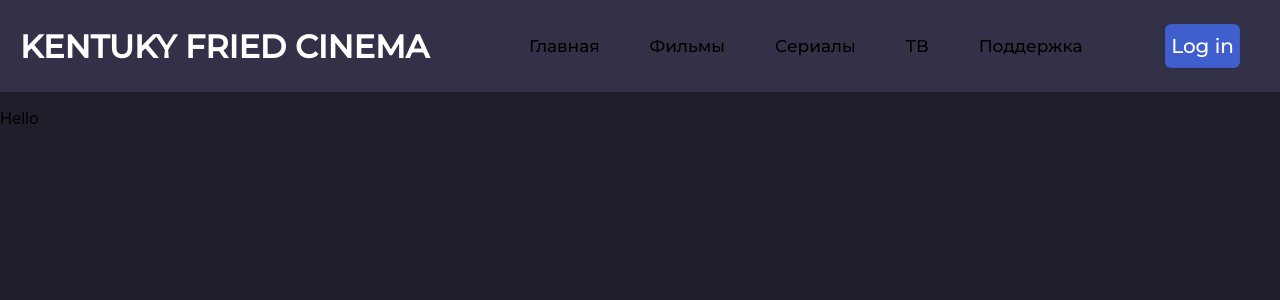
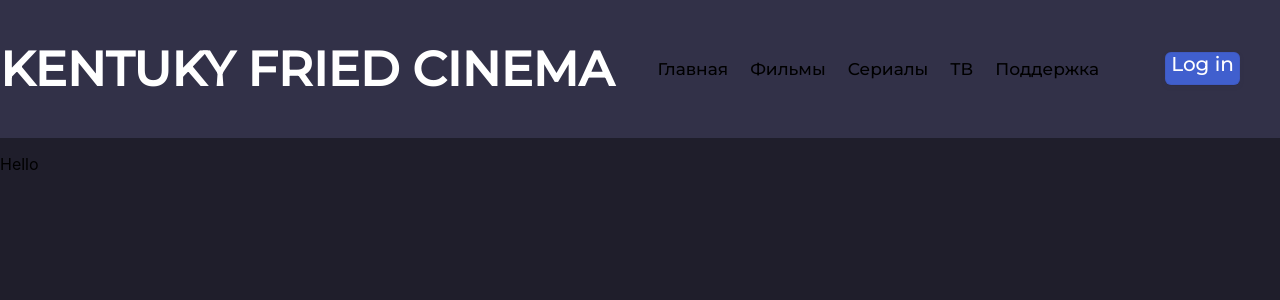
Before and after one commit to Ropho/Pirater, a React (Create React App) app in the folder front-app/: page / in a window 1280 px wide. Shown: the top 300 px of the page. Built offline with nearby package versions, Linux system fonts and the light colour scheme.

Commit message:
added flex

```diff
--- a/front-app/src/Components/Navbar.css
+++ b/front-app/src/Components/Navbar.css
@@ -2,7 +2,7 @@
   font-size: 32px;
   font-family: 'Montserrat', sans-serif;
   color: white;
-    margin-left: 20px;
+  display: flex;
 }
 
 
@@ -15,18 +15,15 @@
   box-shadow: rgba(50, 50, 93, .1) 0 0 0 1px inset,rgba(50, 50, 93, .1) 0 2px 5px 0,rgba(0, 0, 0, .07) 0 1px 1px 0;
   box-sizing: border-box;
   color: #fff;
-  cursor: pointer;
-  position: absolute;
-  right: 0;
+  cursor:help;
   font-family: 'Montserrat', sans-serif;
   margin-right: 40px;
-  display: inline-block;
+  display: flex;
   font-size: 20px;
-  height: 44px;
+  height: 33px;
   line-height: 1.15;
   outline: none;
   overflow: hidden;
-  text-align: center;
   text-transform: none;
   transform: translateZ(0);
   transition: all .2s,box-shadow .08s ease-in;
@@ -45,23 +42,23 @@
 
 
 .navbar-pannel-container{
-    margin-left: 60px;
+  flex-direction: row;
+  justify-content: center;
+  display: flex;
 }
 
 .navbar-pannel-container > div{
-    display: flex;
-    flex-direction: row;
-    justify-content: flex-start;
-    padding: 10px;
-    float: left;
-    margin-left: 30px;
+  text-align: center;
   font-size: 17px;
   font-family: 'Montserrat', sans-serif;
+  text-shadow: 1px whitesmoke;
+  margin-right: 22px;
 }
 
 
 nav{
   background-color:#323148;
   display: flex;
+  justify-content: space-between;
   align-items: center;
 }
--- a/front-app/src/Components/Navbar.js
+++ b/front-app/src/Components/Navbar.js
@@ -6,7 +6,9 @@
     return(
         <div>
             <nav>
-                <h1  className='navbar-name'> KENTUKY FRIED CINEMA </h1>
+                <div className='navbar-name'>
+                    <h1> KENTUKY FRIED CINEMA </h1>
+                </div>
                 <div className='navbar-pannel-container'>
                     <div>Главная</div>
                     <div> Фильмы</div>
```
Lines whose indentation alone changed are shown as unchanged.
